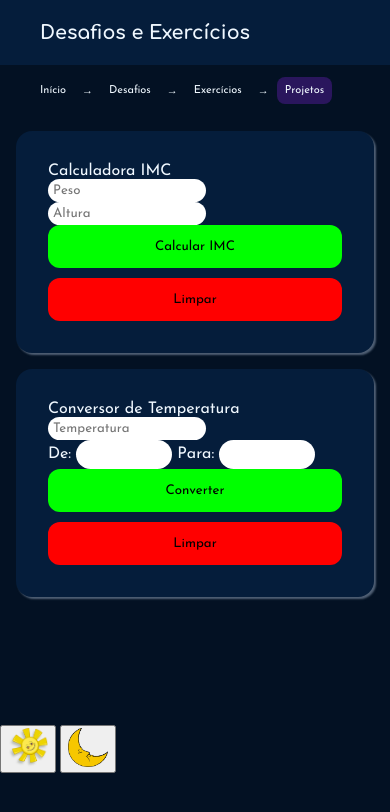
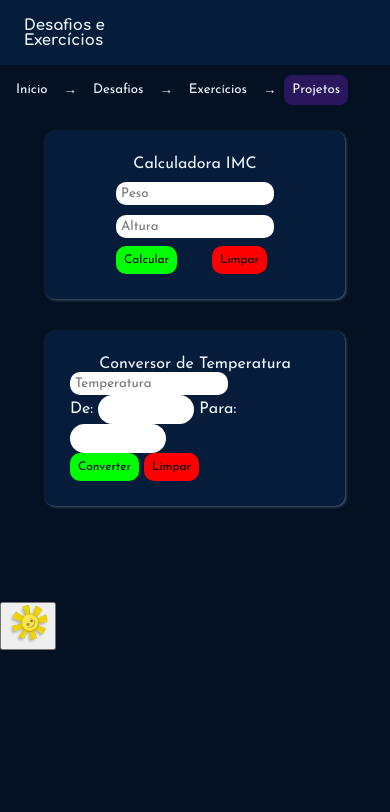
Before and after one commit to ramonespier/logicaprogramacao, a plain HTML site: page index.html in a window 390 px wide. Drawn offline with Linux system fonts and the light colour scheme.

Commit message:
style: responsividade

```diff
--- a/css/navbar.css
+++ b/css/navbar.css
@@ -33,6 +33,10 @@
 }
 /* LOGO DO MENU */
 
+
+/* MOBILE */
+/* @media screen and (max-width: 430px) {
+
 .logo>span {
     color: aliceblue;
     font-family: "Comfortaa", sans-serif;
@@ -54,7 +58,7 @@
 
 /* MENU */
 
-.menu-navegacao {
+/* .menu-navegacao {
     display: flex;
     justify-content: space-between;
     height: 65px;
@@ -75,32 +79,18 @@
     align-items: center;
 }
 
-/* .logo-menu a {
-    display: inline-flex;
-    height: 100%;
-    text-decoration: none;
-    color: var(--cor-primaria-texto);
-    background-color: var(--cor-botao);
-    font-family: "Josefin Sans", sans-serif;
-    font-size: 1.2rem;
-    padding: 5px;
-    border-radius: 5px;
-    transition-duration: 350ms;
-    box-shadow: .5px .5px 4px var(--shadow);
-    cursor: pointer;
-} */
 
 .logo-menu a:hover {
     transform: scale(1.1);
     background-color: #28343c;
     cursor: pointer;
     font-weight: 300;
-}
+} */
 
 
 /* Farofa de pão */
 
-.breadcrumbs{
+/* .breadcrumbs{
     height: 50px;
 }
 
@@ -147,9 +137,10 @@
     display: inline-flex;
     align-items: center;
     /* height: 100%; */
-    padding: 0 1rem;
+    /* padding: 0 1rem;
     font-family: "Josefin Sans", sans-serif;
     text-decoration: none;
     text-transform: capitalize;
     color: aliceblue;
-}
+}  */
+/* }; */
--- a/css/responsividade.css
+++ b/css/responsividade.css
@@ -25,7 +25,7 @@
     --cor-botao: #ffffff;
     --cor-fundo-tags: gray;
     --degrade: linear-gradient(to bottom right, #3d85c6,
-    #c4daed);
+            #c4daed);
     --fundo-scrollbar-thumb: #3d85c6;
     --fundo-scrollbar-track: #c4daed;
     --titulo: #280017;
@@ -33,6 +33,7 @@
     --borda-input: black;
 
 }
+
 /*
     Estilos para outros tamanhos de telas:
     Mobile -> até 400px
@@ -41,28 +42,26 @@
 */
 
 /* MOBILE */
-@media screen and (max-width: 430px) {
 
-    .secoes-principais {
-        font-family: 'Josefin Sans', sans-serif;
-        background-color: var(--cor-secao);
-        box-shadow: 2px 2px 2px var(--shadow);
-        padding: 2rem;
-        margin: 1rem;
-        border-radius: 16px;
+@media screen and (max-width: 450px) {
+
+    .logo>span {
+        display: inline-flex;
+        align-items: center;
+        color: aliceblue;
+        font-family: "Comfortaa", sans-serif;
+        font-size: 15px;
+        font-weight: 700;
+        margin-inline-start: 1.5rem;
+        height: 100%;
+
     }
 
-    .logo>span {
-        width: 100%;
-        font-size: larger;
-    }
-
-    .sanduiche {
-        background-color: aliceblue;
-    }
-
-    .breadcrumbs li {
-        font-size: 11px;
+    .logo-menu {
+        display: flex;
+        background-color: var(--cor-secao);
+        height: 65px;
+        justify-content: space-between;
     }
 
     .logo-menu a {
@@ -70,7 +69,7 @@
         height: 100%;
         text-decoration: none;
         color: var(--cor-primaria-texto);
-        background-color: var(--cor-secao);
+        background-color: var(--cor-botao);
         font-family: "Josefin Sans", sans-serif;
         font-size: 1.2rem;
         padding: 5px;
@@ -80,31 +79,195 @@
         cursor: pointer;
     }
 
-    .secao-flex {
 
+
+
+    /* MENU */
+
+    .menu-navegacao {
+        display: flex;
+        justify-content: space-between;
         width: 100%;
+        height: 65px;
+        background-color: var(--cor-secao);
     }
 
-    .botoes {
+    .logo-menu ul {
+        height: 100%;
+        display: flex;
+        justify-content: flex-end;
+        align-items: center;
+        gap: 2rem;
+        margin-inline-end: 10px;
+    }
+
+    .menu-navegacao h1 {
+        display: flex;
+        align-items: center;
+    }
+
+    /* SANDUBAS */
+    .oculto>li {
+        display: none;
+    }
+
+
+    .logo-menu a:hover {
+        transform: scale(1.1);
+        background-color: #28343c;
+        cursor: pointer;
+        font-weight: 300;
+    }
+
+
+    /* Farofa de pão */
+
+    .breadcrumbs {
+        height: 50px;
+        font-size: smaller;
+
+    }
+
+    .breadcrumbs>ul {
+        height: 100%;
+        display: flex;
+        /* margin-inline-start: 100%; */
+    }
+
+    .breadcrumbs li {
+        display: inline-flex;
+        align-items: center;
+        height: 100%;
+    }
+
+    .breadcrumbs li:not(:last-child)::after {
+        content: "→";
+        color: aliceblue;
+    }
+
+    .breadcrumbs li:not(:last-child)>a {
+        color: aliceblue;
+    }
+
+    .breadcrumbs li:last-child>a {
+        background-color: #2a165d;
+        color: aliceblue;
+        padding: 8px;
+        border-radius: 8px;
+        margin-inline-start: 8px;
+    }
+
+    .breadcrumbs a:hover {
+        text-decoration: underline;
+        cursor: pointer;
+    }
+
+    .breadcrumbs li:last-child>a:hover {
+        text-decoration: none;
+        cursor: default;
+    }
+
+    .breadcrumbs a {
+        display: inline-flex;
+        align-items: center;
+        /* height: 100%; */
+        padding: 0 1rem;
+        font-family: "Josefin Sans", sans-serif;
+        text-decoration: none;
+        text-transform: capitalize;
+        color: aliceblue;
+    }
+
+    /* SEÇÃO */
+
+    .secao-flex {
+        display: flex;
+        flex-direction: column;
+        align-items: center
+    }
+
+    .secoes-principais {
+        display: flex;
+        flex-direction: column;
+        align-items: center;
+        font-family: 'Josefin Sans', sans-serif;
+        background: var(--cor-secao);
+        box-shadow: 1px 1px 3px var(--shadow);
+        margin: 1rem;
+        width: 250px;
+        padding: 25px;
+        border-radius: 10px
+    }
+
+    .botoes-imc {
+        display: flex;
+        gap: 35px;
+        margin-top: 8px;
+    }
+
+    .peso-altura {
         display: flex;
         flex-direction: column;
         gap: 10px;
+        margin-top: 10px;
     }
 
     .secao-um,
     #temperatura {
-        width: auto;
+        display: flex;
+        border-radius: 10px;
+        border: none;
+        padding: 5px;
+    }
+
+    /* BOTAO CALCULO */
 
 
+    .acao-positiva {
+        background-color: rgb(0, 255, 0);
+        border: none;
+        border-radius: 10px;
+        font-size: 12px;
+        padding: 8px;
+        transition: .4s;
+    }
+
+    .acao-positiva:hover {
+        transform: scale(1.1);
+    }
+
+    .acao-negativa {
+        background-color: rgb(255, 0, 0);
+        border: none;
+        border-radius: 10px;
+        font-size: 12px;
+        padding: 8px;
+        transition: .4s;
+    }
+
+    .acao-negativa:hover {
+        transform: scale(1.1);
+    }
+
+    /* BOTÃO TEMA */
+
+    .oculto {
+        display: none;
+    }
+
+    .troca-tema {
+        margin-top: 5rem;
+        position: fixed;
     }
 }
 
+;
+
+
+
+
 /* TABLET */
-@media screen and (max-width: 768px) {
-
-}
+@media screen and (max-width: 768px) {}
 
 /* TVs */
-@media screen and (min-width: 1921px) {
-
-}
+@media screen and (min-width: 1921px) {}
--- a/css/style.css
+++ b/css/style.css
@@ -94,42 +94,9 @@ body {
 
 }
 
-/* BOTÃO TEMA */
 
-.oculto li {
-    display: none;
-}
 
-.troca-tema {
-    margin-top: 7rem;
-    position: fixed;
-}
 
-/* BOTAO CALCULO */
-
-.acao-positiva {
-    background-color: rgb(0, 255, 0);
-    border: none;
-    border-radius: 12px;
-    padding: 15px;
-    transition: .4s;
-}
-
-.acao-positiva:hover {
-    transform: scale(1.1);
-}
-
-.acao-negativa {
-    background-color: rgb(255, 0, 0);
-    border: none;
-    border-radius: 12px;
-    padding: 15px;
-    transition: .4s;
-}
-
-.acao-negativa:hover {
-    transform: scale(1.1);
-}
 
 /* INPUTS */
 .secao-um,
--- a/index.html
+++ b/index.html
@@ -30,13 +30,17 @@
 
             <form action="">
 
-                <input type="text" id="peso" class="secao-um" step="0.5" min="0" max="1000" placeholder="Peso">
+                <div class="peso-altura">
 
-                <input type="text" id="altura" class="secao-um" step="0.01" min="0" max="3" placeholder="Altura">
+                    <input type="text" id="peso" class="secao-um" step="0.5" min="0" max="1000" placeholder="Peso">
 
-                <div class="botoes">
+                    <input type="text" id="altura" class="secao-um" step="0.01" min="0" max="3" placeholder="Altura">
 
-                    <button type="button" id="btIMC" class="acao-positiva">Calcular IMC</button>
+                </div>
+
+                <div class="botoes-imc">
+
+                    <button type="button" id="btIMC" class="acao-positiva">Calcular</button>
                     <button type="reset" id="limpar" class="acao-negativa">Limpar</button>
 
                 </div>
--- a/javascript/navbar.js
+++ b/javascript/navbar.js
@@ -35,7 +35,7 @@ function criaUlNav(ancoras) {
     });
 
     return ul;
-}
+};
 
 function sanduba() {
 
@@ -70,4 +70,5 @@ linkNavbar.setAttribute('href', '/css/navbar.css')
 
 document.querySelector('[href="/css/responsividade.css"]').insertAdjacentElement('beforebegin', linkNavbar)
 
-document.querySelector('.menu-navegacao').classList.add('oculto')
+// mobal
+document.querySelector('ul').classList.add('oculto')
```
